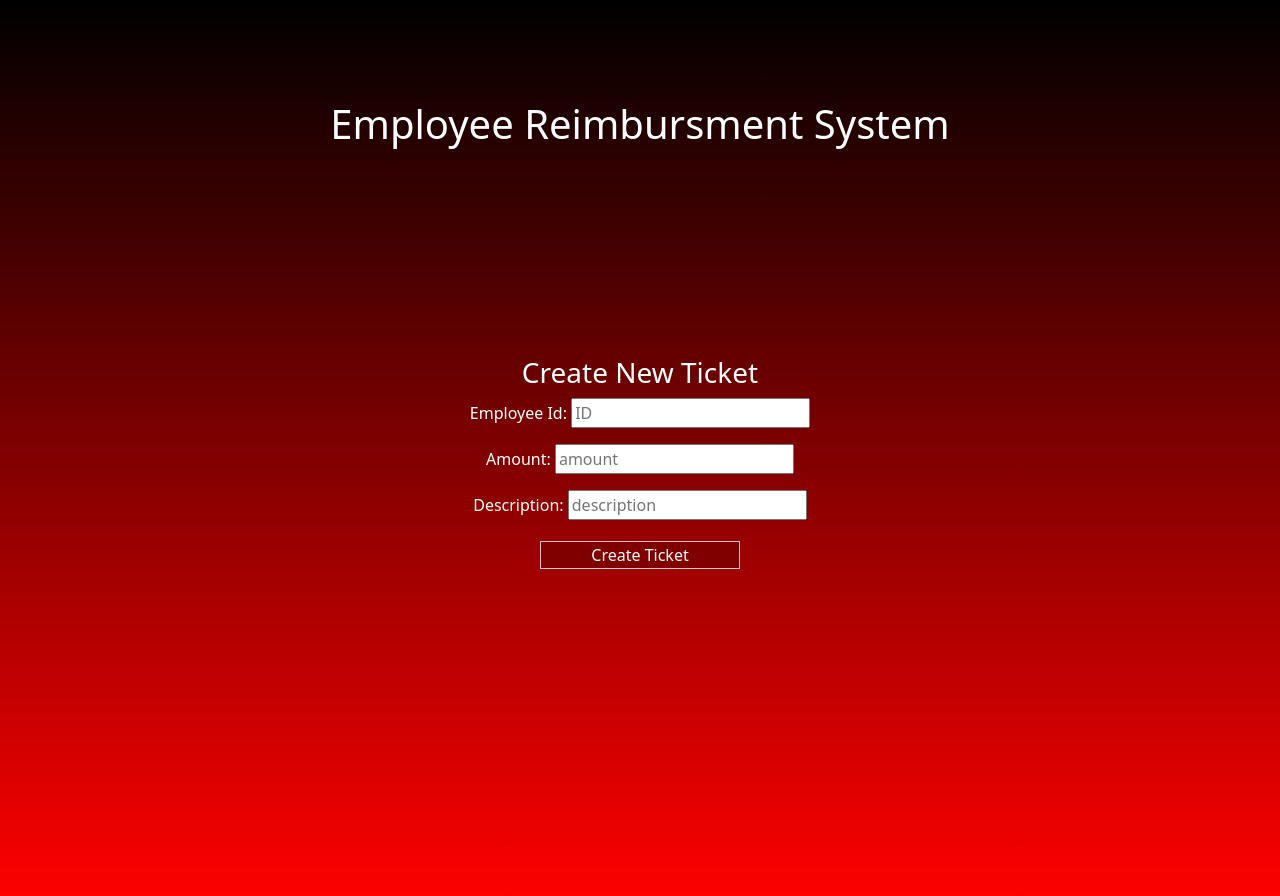
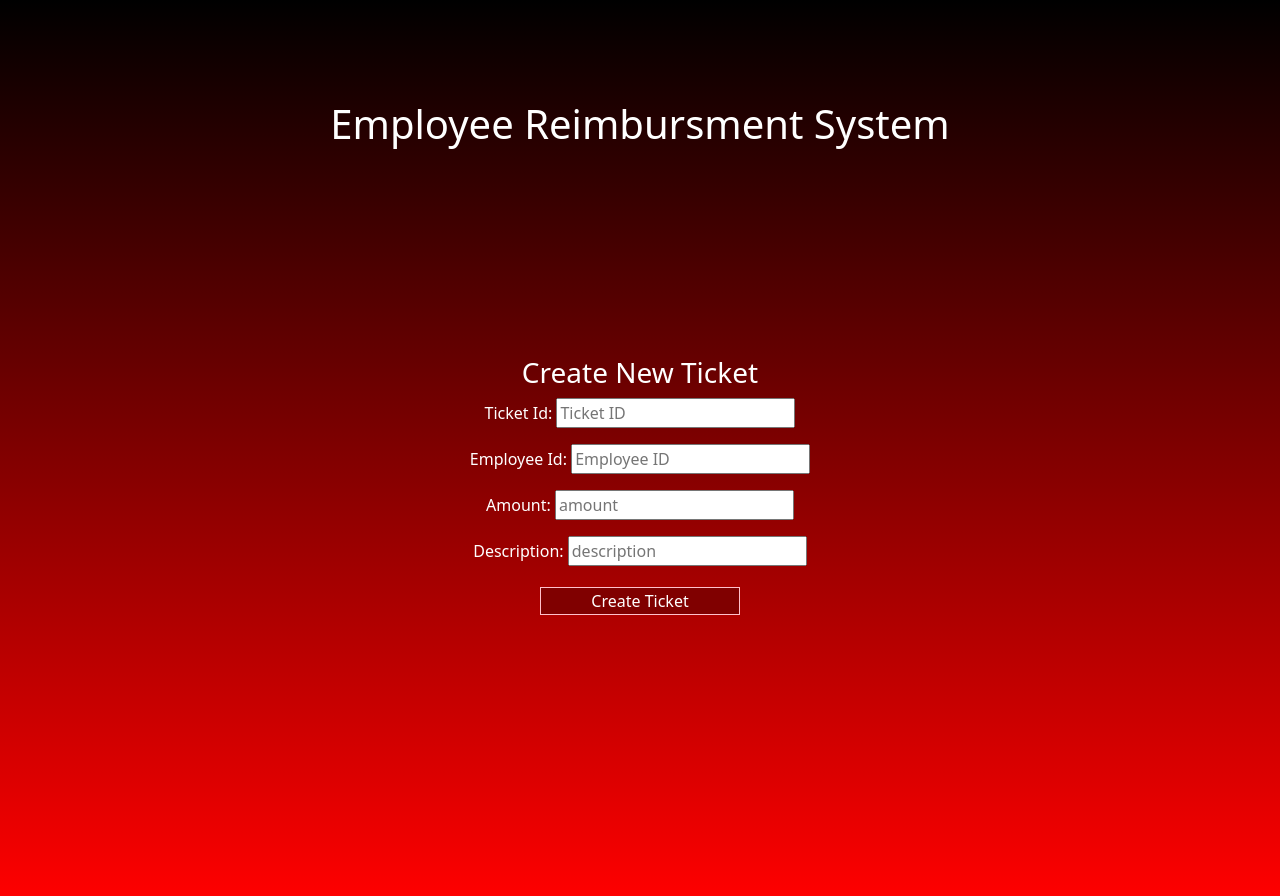
Before and after one commit to Smitty0078/RevatureLabs, an Angular app in the folder project_01_ERS/angular-front-end/: page /createticket in a window 1280 px wide. Shown: the top 896 px of the page. Built offline with nearby package versions, Linux system fonts and the light colour scheme.

Commit message:
create ticket works now

```diff
--- a/project_01_ERS/angular-front-end/src/app/createticket/createticket.component.html
+++ b/project_01_ERS/angular-front-end/src/app/createticket/createticket.component.html
@@ -4,12 +4,13 @@
     </div>
     <div class="row" style="padding: 5px; padding: 200px; justify-content: center;">
         <div class="col-lg-6" style="text-align: center;" id="signin">
-            <form>
+            <form (ngSubmit)="onSubmit(f)" #f="ngForm">
                 <h3>Create New Ticket</h3>
-                <p>Employee Id:     <input type="text" placeholder="ID"> </p>
-                <p>Amount: <input type="text" placeholder="amount"> </p>
-                <p>Description: <input type="text" placeholder="description"> </p>
-                <button style="align-self: center; width: 200px; margin: 5px;">Create Ticket</button>
+                <p>Ticket Id:     <input type="text" name="ticketId" placeholder="Ticket ID" ngModel> </p>
+                <p>Employee Id:     <input type="text" name="employeeId" placeholder="Employee ID" ngModel> </p>
+                <p>Amount: <input type="text" name="amount" placeholder="amount" ngModel> </p>
+                <p>Description: <input type="text" name="description" placeholder="description" ngModel> </p>
+                <button type="submit" style="align-self: center; width: 200px; margin: 5px;">Create Ticket</button>
             </form>
         </div>
     </div>
--- a/project_01_ERS/angular-front-end/src/app/createticket/createticket.component.ts
+++ b/project_01_ERS/angular-front-end/src/app/createticket/createticket.component.ts
@@ -15,4 +15,24 @@ export class CreateticketComponent implements OnInit {
   ngOnInit(): void {
   }
 
+  onSubmit(form:NgForm){
+    console.log(form)
+
+    this.http.post('http://localhost:8020/employee-reimbursment-system01/tickets',
+                    JSON.stringify({id: form.value.ticketId,
+                                    employee_id: form.value.employeeId,
+                                    amount: form.value.amount,
+                                    description: form.value.description
+                                    }))
+                    .subscribe({
+                      next:(data:any)=>{
+                        console.log(data)
+                          localStorage.setItem("ticketId", form.value.ticketId)
+                          alert("Successfully Created Ticket")
+                          this.router.navigate(['employeehome'])
+                        },
+                    })
+
+  }
+
 }
```
Also changed, not shown: 1 other file (tests, documents, lock files or other folders).
